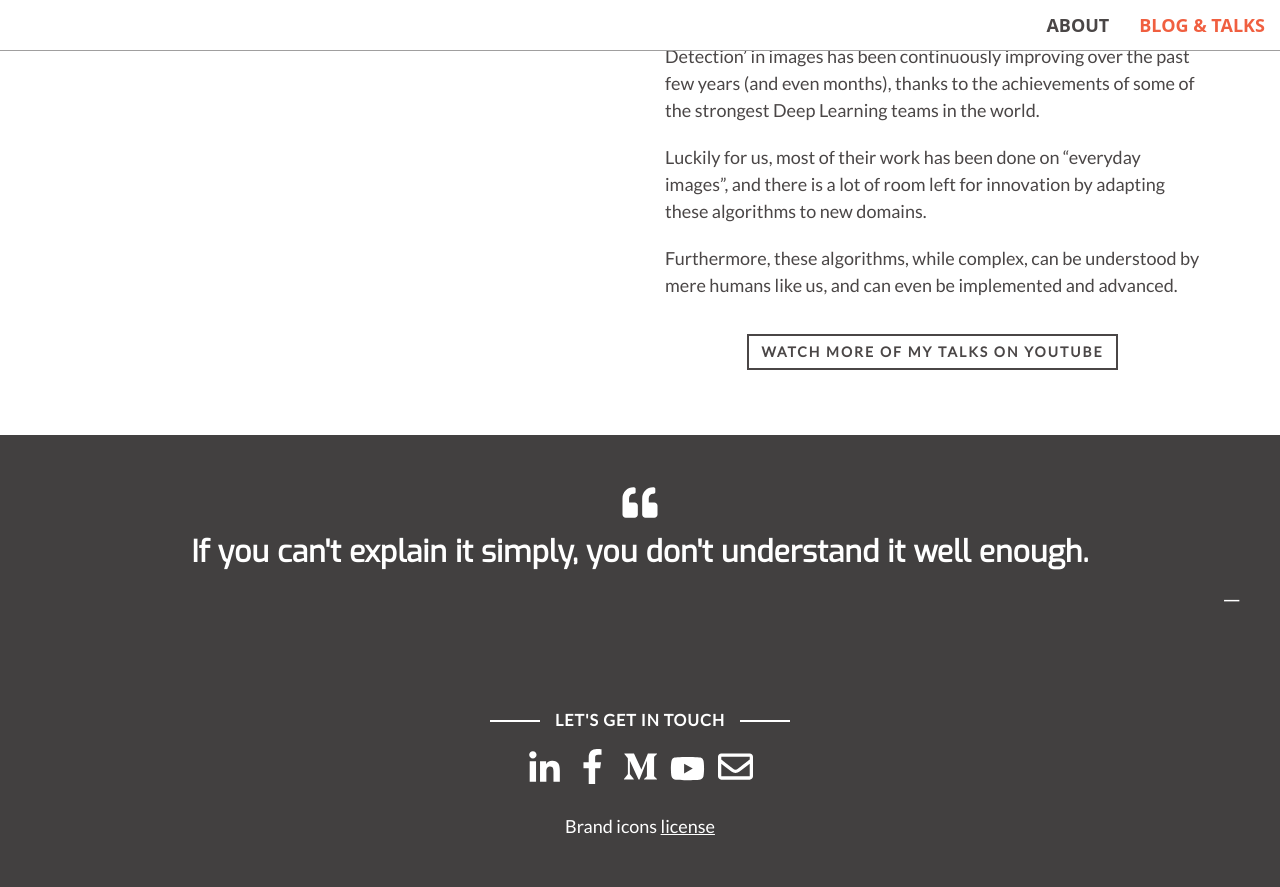
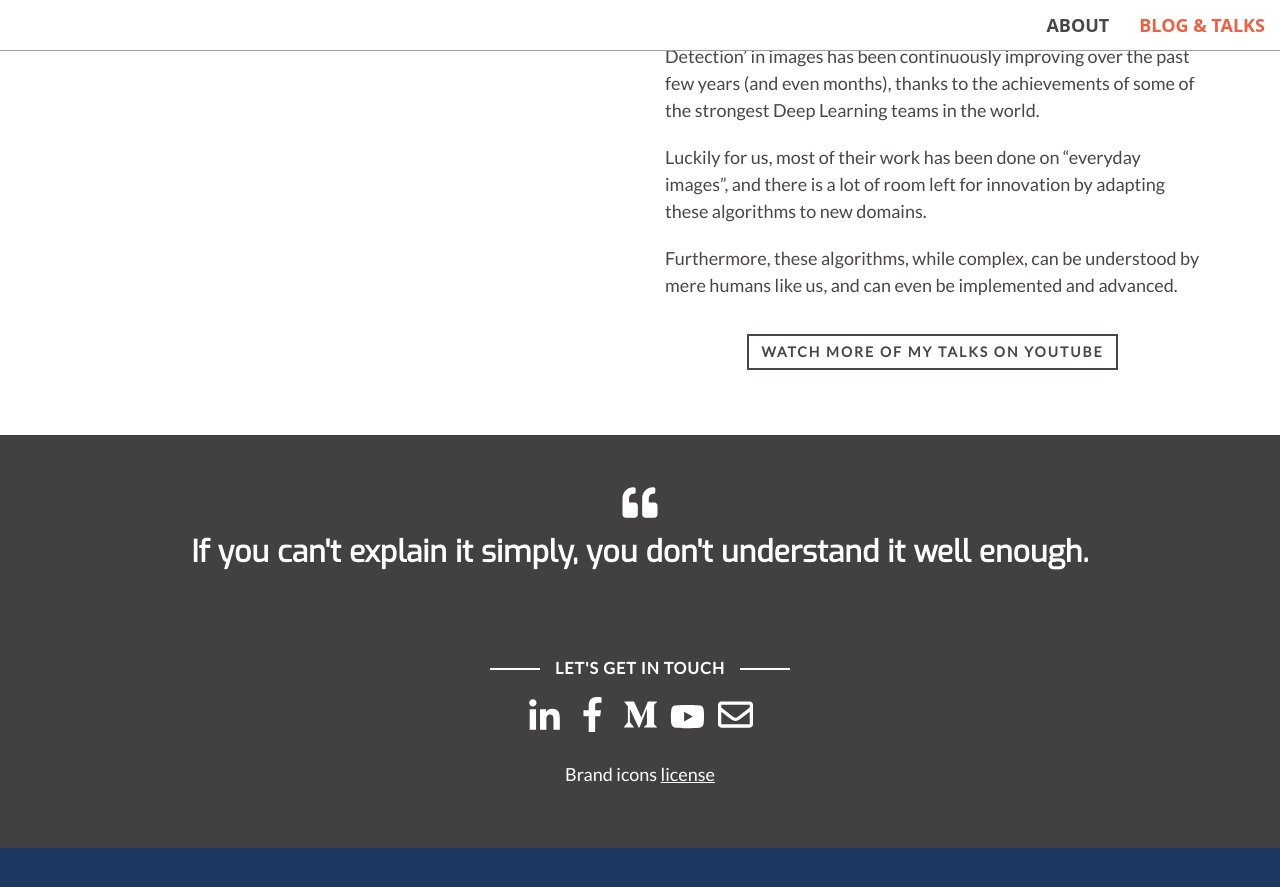
Before and after one commit to idan-bassuk/idan-bassuk.github.io, a Jekyll site: the page built from index.html, in a window 1280 px wide and 900 px high, scrolled down 2759 px. Shown: the top 887 px of the window. Built offline with Jekyll 4.4.1, drawn with Linux system fonts in a browser that asks for light colours; after the commit the page ends 3607 px from its top, so only the background shows below that.

Commit message:
Update footer.html

```diff
--- a/_includes/footer.html
+++ b/_includes/footer.html
@@ -6,8 +6,6 @@
                 </div>
                 <span>
                     <span>{{ site.quote }}</span>
-                    <br>
-                    <span class="quote-by pull-right"> — {{ site.quote-by }}</span>
                 </span>
             </div>
         </div>
```
